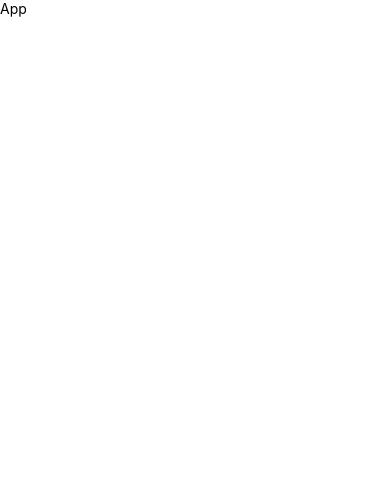
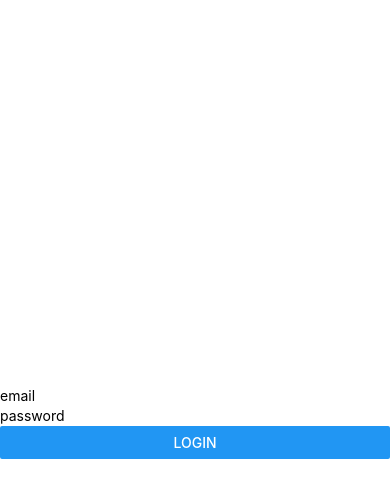
Before and after one commit to austin-keith-vigo/Owe-Me, a React Native app in the folder OweMe/: screen / in a window 390 px wide. Shown: the top 498 px of the page. Built offline with nearby package versions, Linux system fonts and the light colour scheme.

Commit message:
login components are ready
login components are ready

```diff
--- a/OweMe/App.js
+++ b/OweMe/App.js
@@ -1,17 +1,25 @@
 import React, {Component} from 'react';
 import {
   View,
-  Text
+  Text,
+  StyleSheet
 } from 'react-native';
+import EmailPasswordForm from './src/components/EmailPasswordForm';
 
 class App extends Component{
   render(){
     return(
-      <View>
-        <Text>App</Text>
+      <View style={{flex:1,justifyContent: 'center'}}>
+        <EmailPasswordForm
+          loginUser={(email, password)=>{
+            console.log(email);
+            console.log(password);
+          }}
+        />
       </View>
     );
   }
 }
 
+
 export default App;
--- /dev/null
+++ b/OweMe/src/components/EmailPasswordForm.js
@@ -0,0 +1,46 @@
+import React, { Component } from 'react';
+import {
+  View,
+  Text,
+  Button,
+  StyleSheet
+} from 'react-native';
+import InputField from './InputField';
+
+class EmailPasswordForm extends Component {
+
+  state = { email: '', password: '' };
+
+  render(){
+    return(
+      <View style={styles.viewStyle}>
+        <InputField
+          placeholder='email'
+          onChangeText={text => this.setState({ email: text })}
+          autoCorrect={false}
+          autoCapitalize={false}
+          secureTextEntry={false}
+        />
+        <InputField
+          placeholder='password'
+          onChangeText={text => this.setState({ password: text })}
+          autoCorrect={false}
+          autoCapitalize={false}
+          secureTextEntry={true}
+        />
+        <Button
+          title='Login'
+          onPress={()=>{this.props.loginUser(this.state.email, this.state.password)}}
+        />
+      </View>
+    );
+  }
+}
+
+const styles = StyleSheet.create({
+  viewStyle:{
+    justifyContent: 'center'
+  }
+})
+
+export default EmailPasswordForm;
--- /dev/null
+++ b/OweMe/src/components/InputField.js
@@ -0,0 +1,33 @@
+import React, { Component} from 'react';
+import {
+  View,
+  Text,
+  TextInput,
+  StyleSheet
+} from 'react-native';
+
+class InputField extends Component{
+  render(){
+    return(
+      <View>
+        <TextInput
+          style={styles.textInputStyle}
+          placeholder={this.props.placeholder}
+          onChangeText={this.props.onChangeText}
+          autoCorrect={this.props.autoCorrect}
+          autoCapitalize={this.props.autoCapitalize}
+          secureTextEntry={this.props.secureTextEntry}
+        />
+      </View>
+    );
+  }
+}
+
+const styles = StyleSheet.create({
+  textInputStyle:{
+    width: 200,
+    height: 20
+  }
+});
+
+export default InputField;
```
Also changed, not shown: 1 other file (tests, documents, lock files or other folders).
